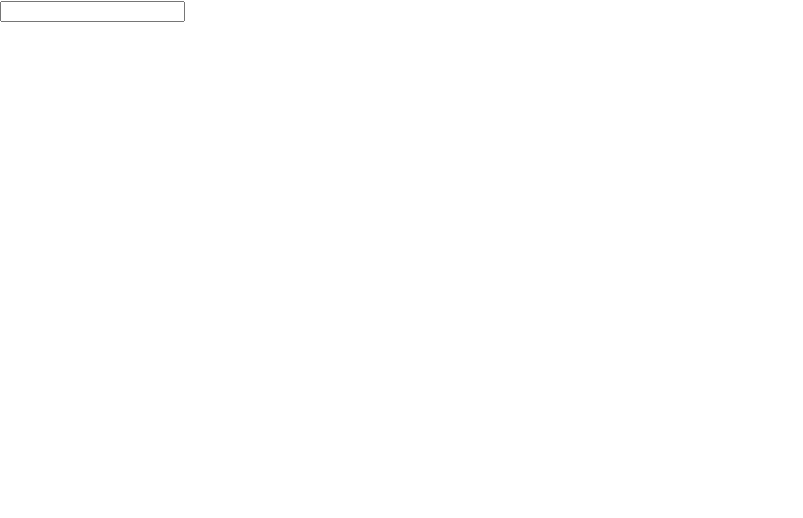
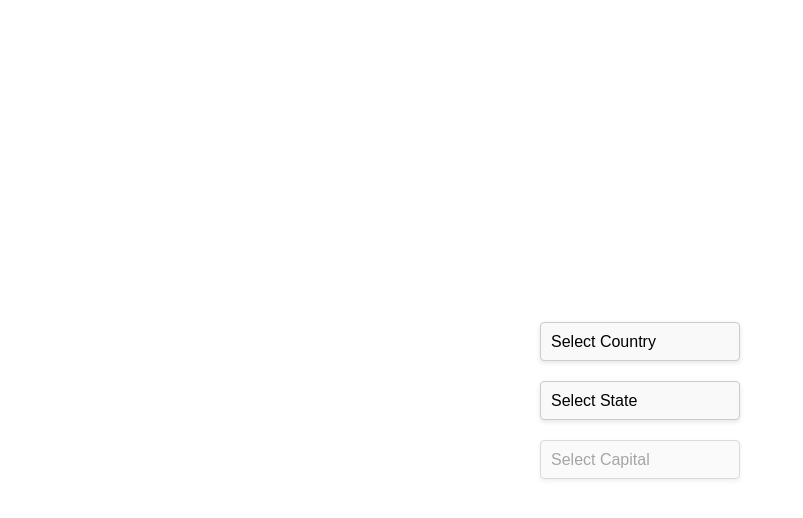
Before and after one commit to SaiRakindi/react-machine-coding, a React (Create React App) app: page / in a window 1280 px wide. Shown: the top 518 px of the page, without its empty margins (0-803 px from the left). Built offline with nearby package versions, Linux system fonts and the light colour scheme.

Commit message:
feat: dynamic dropdown component

```diff
--- a/src/App.js
+++ b/src/App.js
@@ -6,6 +6,7 @@ import UsersDynamicSearch from "./components/UsersDynamicSearch";
 import DynamicTextInput from "./components/DynamicTextInput";
 import FormAutoSave from "./components/FormAutoSave";
 import DebounceExample from "./components/DebounceExample";
+import CountriesDropdown from "./components/CountriesDropdown";
 
 const App = () => {
   const formConfig = [
@@ -60,7 +61,9 @@ const App = () => {
       {/* <DynamicTextInput /> */}
       {/* <FormAutoSave /> */}
 
-      <DebounceExample />
+      {/* <DebounceExample /> */}
+      {/* <FormComponent formConfig={formConfig} onSubmit={handleSubmit} /> */}
+      <CountriesDropdown />
     </div>
   );
 };
--- /dev/null
+++ b/src/components/CountriesDropdown/index.css
@@ -0,0 +1,35 @@
+.dropdown-container {
+  display: flex;
+  flex-direction: column;
+  align-items: center;
+  justify-content: center;
+  height: 100vh;
+  gap: 20px;
+}
+
+.dropdown {
+  width: 200px;
+  padding: 10px;
+  font-size: 16px;
+  border-radius: 4px;
+  border: 1px solid #ccc;
+  background-color: #f9f9f9;
+  box-shadow: 0 2px 5px rgba(0, 0, 0, 0.1);
+  cursor: pointer;
+  appearance: none;
+}
+
+.dropdown::after {
+  content: "▼";
+  font-size: 12px;
+  position: absolute;
+  right: 10px;
+  top: 50%;
+  transform: translateY(-50%);
+  pointer-events: none;
+}
+
+.dropdown:hover {
+  border-color: #888;
+  background-color: #fff;
+}
--- /dev/null
+++ b/src/components/CountriesDropdown/index.js
@@ -0,0 +1,111 @@
+import React, { useState } from "react";
+import "./index.css";
+// Sample data
+const countries = [
+  { countryId: 1, name: "India" },
+  { countryId: 2, name: "USA" },
+  { countryId: 3, name: "Canada" },
+];
+
+const states = [
+  { stateId: 1, name: "Telangana", countryId: 1 },
+  { stateId: 2, name: "Maharashtra", countryId: 1 },
+  { stateId: 3, name: "California", countryId: 2 },
+  { stateId: 4, name: "Texas", countryId: 2 },
+  { stateId: 5, name: "Ontario", countryId: 3 },
+  { stateId: 6, name: "Quebec", countryId: 3 },
+];
+
+const capitals = [
+  { capitalId: 1, name: "Hyderabad", stateId: 1 },
+  { capitalId: 2, name: "Mumbai", stateId: 2 },
+  { capitalId: 3, name: "Sacramento", stateId: 3 },
+  { capitalId: 4, name: "Austin", stateId: 4 },
+  { capitalId: 5, name: "Toronto", stateId: 5 },
+  { capitalId: 6, name: "Quebec City", stateId: 6 },
+];
+
+const CountriesDropdown = () => {
+  const [filteredStates, setFilteredStates] = useState(states);
+  const [filteredCountries, setFilteredCountries] = useState(countries);
+  const [filteredCapitals, setFilteredCapitals] = useState([]);
+  const [selectedCountry, setSelectedCountry] = useState("");
+  const [selectedState, setSelectedState] = useState("");
+
+  // Handle country change
+  const handleCountryChange = (event) => {
+    const countryId = parseInt(event.target.value);
+    setSelectedCountry(countryId);
+
+    if (countryId) {
+      setFilteredStates(
+        states.filter((state) => state.countryId === countryId)
+      );
+    } else {
+      setFilteredStates(states);
+    }
+
+    setSelectedState("");
+    setFilteredCapitals([]);
+  };
+
+  // Handle state change
+  const handleStateChange = (event) => {
+    const stateId = parseInt(event.target.value);
+    setSelectedState(stateId);
+
+    if (stateId) {
+      const selectedState = states.find((state) => state.stateId === stateId);
+      setSelectedCountry(selectedState.countryId);
+      setFilteredCapitals(
+        capitals.filter((capital) => capital.stateId === stateId)
+      );
+    } else {
+      setFilteredCapitals([]);
+    }
+  };
+
+  return (
+    <div className="dropdown-container">
+      {/* Country Dropdown */}
+      <select
+        className="dropdown"
+        value={selectedCountry}
+        onChange={handleCountryChange}
+      >
+        <option value="">Select Country</option>
+        {filteredCountries.map((country) => (
+          <option key={country.countryId} value={country.countryId}>
+            {country.name}
+          </option>
+        ))}
+      </select>
+
+      {/* State Dropdown */}
+      <select
+        className="dropdown"
+        value={selectedState}
+        onChange={handleStateChange}
+      >
+        <option value="">Select State</option>
+        {filteredStates.map((state) => (
+          <option key={state.stateId} value={state.stateId}>
+            {state.name}
+          </option>
+        ))}
+      </select>
+
+      {/* Capital Dropdown */}
+      <select className="dropdown" disabled={!selectedState}>
+        <option value="">Select Capital</option>
+        {filteredCapitals.map((capital) => (
+          <option key={capital.capitalId} value={capital.capitalId}>
+            {capital.name}
+          </option>
+        ))}
+      </select>
+    </div>
+  );
+};
+
+export default CountriesDropdown;
```
Also changed, not shown: src/App.css (deleted, +0 -38 lines).
